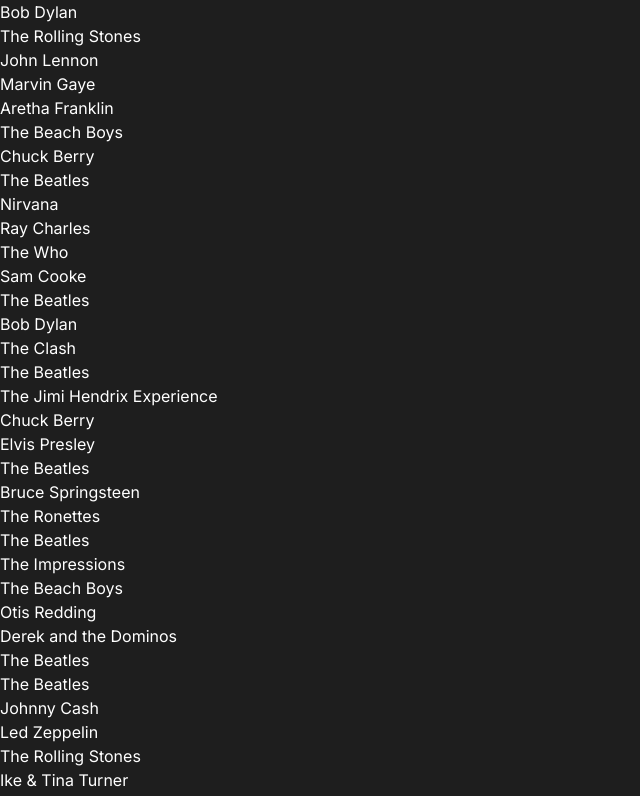
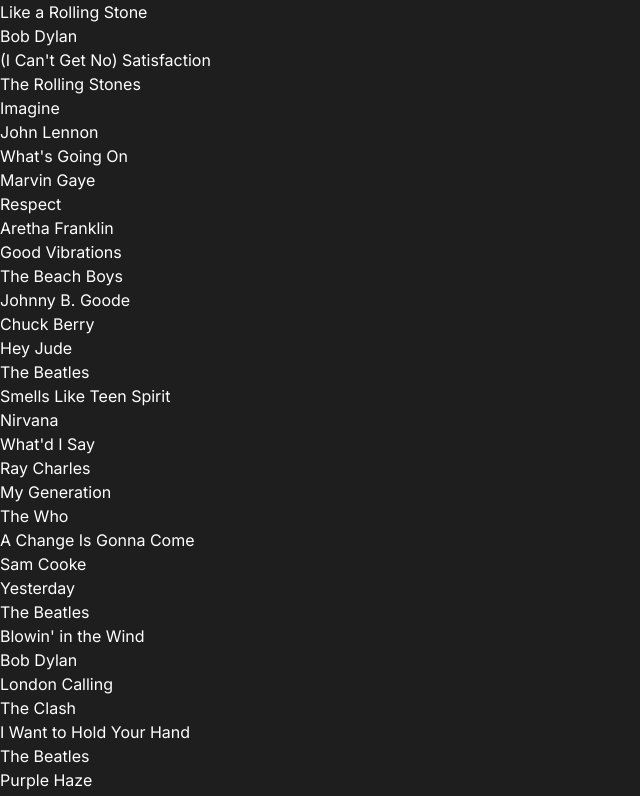
Before and after one commit to snapptech/snapp_dj_ui, a Next.js app: page /dj/songs in a window 1280 px wide. Shown: the top 796 px of the page, without its empty margins (0-640 px from the left). Built offline with nearby package versions, Linux system fonts and the light colour scheme.

Commit message:
Added songs.json for fetching playlists

```diff
--- a/src/pages/dj/songs/index.tsx
+++ b/src/pages/dj/songs/index.tsx
@@ -9,8 +9,11 @@
 
     return (
         <ul>
-            {data.songs.map((item: any) => (
-                <><h4 key={item.title}> </h4><p>{item.artist}</p></>
+            {data.songs.map((item: any, index) => (
+                <>
+                    <h4 key={index}> {item.title}</h4>
+                    <p>{item.artist}</p>
+                </>
             ))}
         </ul>
     );
```
